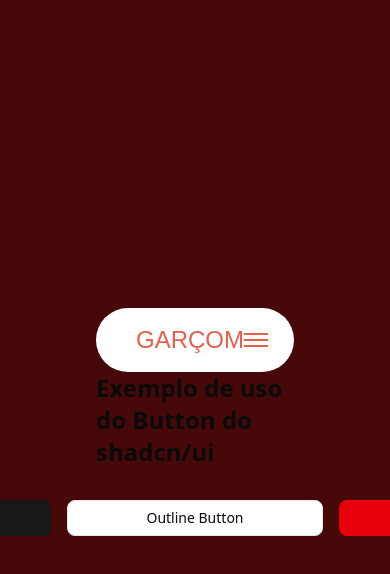
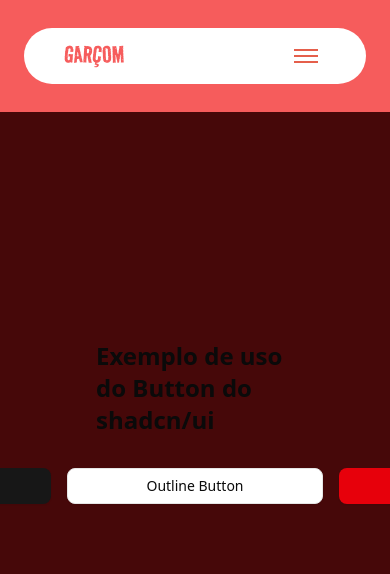
Before and after one commit to PI-InfoWeb-CNAT/garcom, a Next.js app in the folder source/garcom/: page / in a window 390 px wide. Shown: the top 574 px of the page. Built offline with nearby package versions, Linux system fonts and the light colour scheme.

Commit message:
header responsivo concluido

```diff
--- a/source/garcom/package.json
+++ b/source/garcom/package.json
@@ -26,6 +26,7 @@
     "react": "^19.0.0",
     "react-dom": "^19.0.0",
     "react-hook-form": "^7.60.0",
+    "react-icons": "^5.5.0",
     "shadcn": "^2.5.0",
     "tailwind-merge": "^3.3.1",
     "zod": "^4.0.2"
--- a/source/garcom/src/components/header.tsx
+++ b/source/garcom/src/components/header.tsx
@@ -1,36 +1,39 @@
 'use client'
 import * as React from "react"
-import {
-  DropdownMenu,
-  DropdownMenuContent,
-  DropdownMenuItem,
-  DropdownMenuLabel,
-  DropdownMenuSeparator,
-  DropdownMenuTrigger,
-} from "@/components/ui/dropdown-menu"
+import Image from "next/image"
+import { DropdownMenu, DropdownMenuContent, DropdownMenuItem,
+  DropdownMenuLabel, DropdownMenuSeparator, DropdownMenuTrigger } from "@/components/ui/dropdown-menu"
+import { LogOut } from "lucide-react"
+import { FaHome, FaBookOpen } from "react-icons/fa";
+import { CgProfile } from "react-icons/cg";
+import { IoMdPeople } from "react-icons/io";
 
 export function Header() {
   const [open, setOpen] = React.useState(false)
 
   return (
-    <header className="flex items-center justify-between w-full rounded-full py-3 pl-10 pr-10 box-border bg-white text-[#E55F4B] relative">
-      <h1 className="font-RoadRage text-[1.5em] font-regular text-[#E55F4B]">
-        GARÇOM
+    <div className="flex items-center justify-center absolute top-0  bg-[#F65C5C] w-full h-28 p-6">
+      <header className="flex items-center justify-between w-full rounded-full h-14 pl-10 pr-10 box-border bg-white text-[#E55F4B]">
+        <h1 className="flex items-center align-center pt-px">
+          <Image src="/logo.svg" alt="Logo" width={60} height={60} />
         </h1>
         <DropdownMenu>
-        <DropdownMenuTrigger className="md:hidden flex flex-col justify-center items-center w-10 h-10" onClick={() => setOpen(!open)} aria-label="Menu">
+          <DropdownMenuTrigger className="md:hidden flex flex-col justify-center items-center w-10 h-10 l--100px" onClick={() => setOpen(!open)} aria-label="Menu">
 
             <span className="block w-6 h-0.5 bg-[#E55F4B] mb-1"></span>
             <span className="block w-6 h-0.5 bg-[#E55F4B] mb-1"></span>
             <span className="block w-6 h-0.5 bg-[#E55F4B]"></span>
           </DropdownMenuTrigger>
-        <DropdownMenuContent className="w-48 bg-[#3D3D3D] text-white" >
+          <DropdownMenuContent
+  className="w-48 bg-[#3D3D3D] text-white"
+  align="end"
+>
             {/* <DropdownMenuLabel>My Account</DropdownMenuLabel>
             <DropdownMenuSeparator />*/}
-          <DropdownMenuItem>Página principal</DropdownMenuItem>
-          <DropdownMenuItem>Cardápio</DropdownMenuItem>
-          <DropdownMenuItem>Funcionarios</DropdownMenuItem>
-          <DropdownMenuItem>Perfil</DropdownMenuItem>
+            <a href="#"><DropdownMenuItem className="cursor-pointer"><FaHome />Página principal</DropdownMenuItem></a>
+            <a href="#"><DropdownMenuItem className="cursor-pointer"><FaBookOpen />Cardápio</DropdownMenuItem></a>
+            <a href="#"><DropdownMenuItem className="cursor-pointer"><IoMdPeople /> Funcionarios</DropdownMenuItem></a>
+            <a href="#"><DropdownMenuItem className="cursor-pointer"><CgProfile />Perfil</DropdownMenuItem></a>
           </DropdownMenuContent>
         </DropdownMenu>
 
@@ -40,13 +43,14 @@ export function Header() {
           md:flex md:flex-row md:static md:bg-transparent md:shadow-none md:py-0 md:gap-5
         `}>
           <ol className="flex flex-col md:flex-row items-center justify-center gap-5">
-          <li className="font-poppins text-[1em] font-semibold text-[#E55F4B]">Página principal</li>
-          <li className="font-poppins text-[1em] font-semibold text-[#E55F4B]">Cardápio</li>
-          <li className="font-poppins text-[1em] font-semibold text-[#E55F4B]">Funcionarios</li>
-          <li className="font-poppins text-[1em] font-semibold text-[#E55F4B]">Perfil</li>
+            <li className="font-poppins text-[1em] font-semibold text-[#E55F4B] hover:text-[#E07956] transition-all"><a href="#" className="cursor-pointer">Página principal</a></li>
+            <li className="font-poppins text-[1em] font-semibold text-[#E55F4B] hover:text-[#E07956] transition-all"><a href="#" className="cursor-pointer">Cardápio</a></li>
+            <li className="font-poppins text-[1em] font-semibold text-[#E55F4B] hover:text-[#E07956] transition-all"><a href="#" className="cursor-pointer">Funcionarios</a></li>
+            <li className="font-poppins text-[1em] font-semibold text-[#E55F4B] hover:text-[#E07956] transition-all"><a href="#" className="cursor-pointer">Perfil</a></li>
           </ol>
         </nav>
 
       </header>
+    </div>
   )
 }
```
Also changed, not shown: 1 other file (tests, documents, lock files or other folders). Lines whose indentation alone changed are shown as unchanged.
